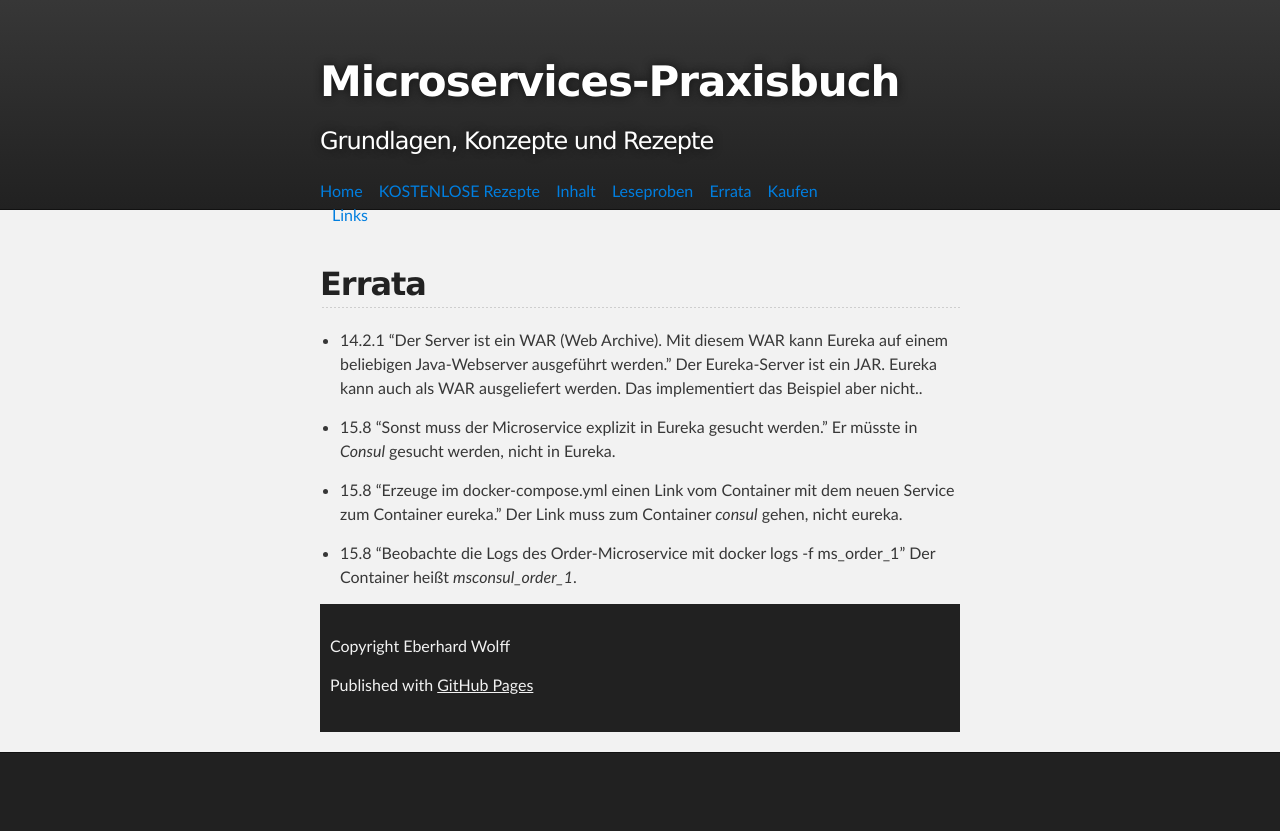
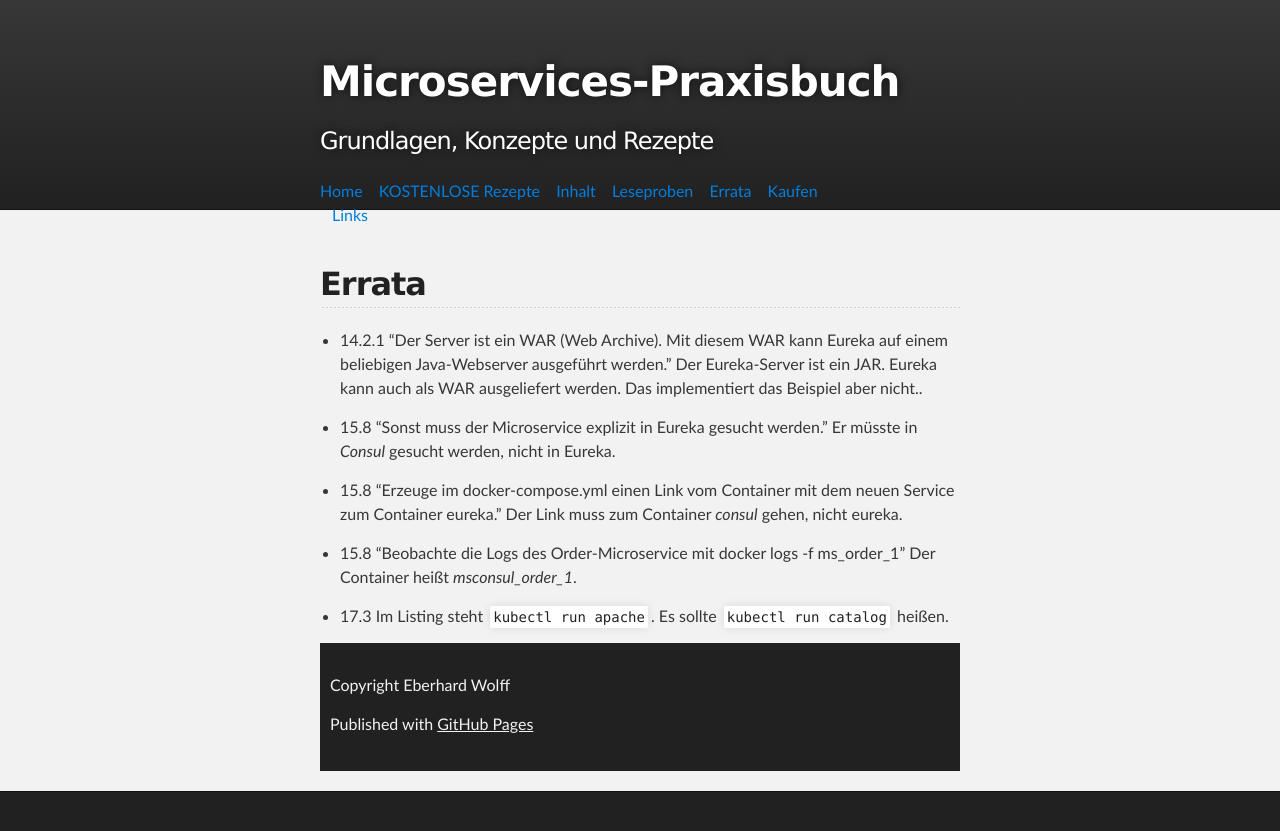
Before and after one commit to ewolff/microservices-praxisbuch.de, a Jekyll site: the page built from errata.md, in a window 1280 px wide. Shown: the top 831 px of the page. Built offline with Jekyll 4.4.1, drawn with Linux system fonts in a browser that asks for light colours.

Commit message:
Add erratum

```diff
--- a/errata.md
+++ b/errata.md
@@ -20,4 +20,7 @@ neuen Service zum Container eureka." Der Link muss zum Container
 *consul* gehen, nicht eureka.
 
 * 15.8 "Beobachte die Logs des Order-Microservice mit docker logs -f
-  ms_order_1" Der Container heißt *msconsul_order_1*.
+ms_order_1" Der Container heißt *msconsul_order_1*.
+
+* 17.3 Im Listing steht `kubectl run apache`. Es sollte `kubectl run
+  catalog` heißen.
```
